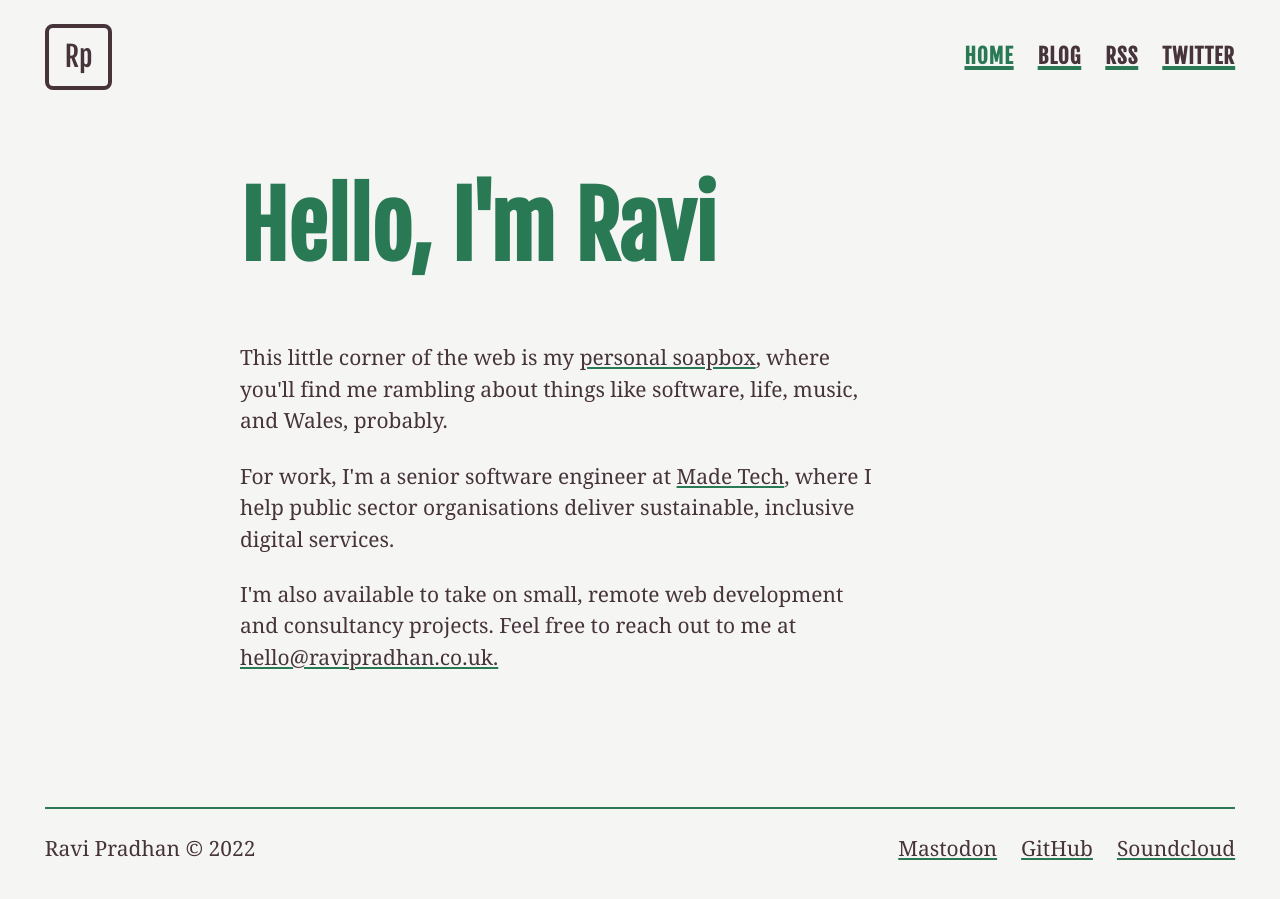
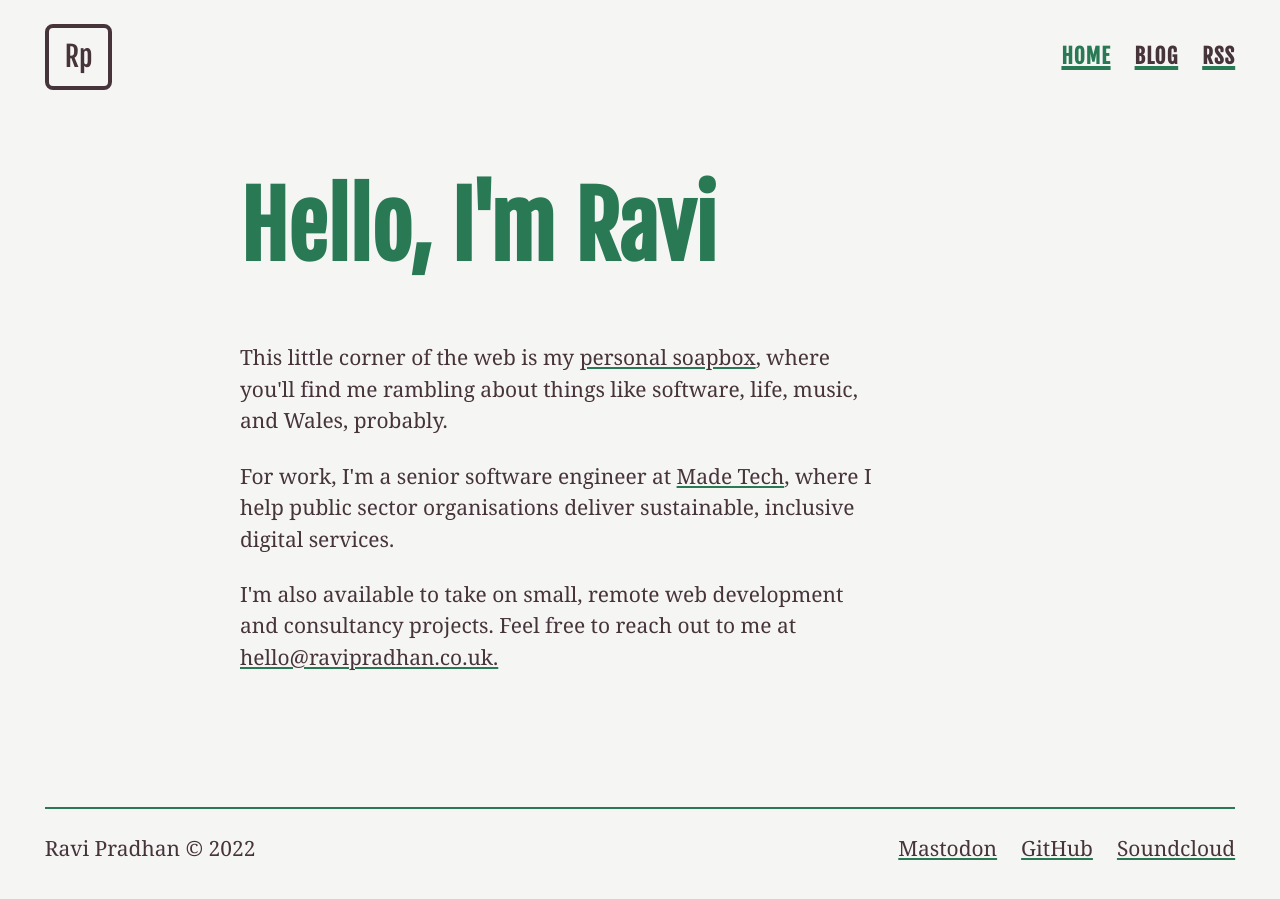
Before and after one commit to rav-pradhan/ravii.dev.personal, a Jekyll site: the page built from index.html, in a window 1280 px wide. Built offline with Jekyll 4.4.1, drawn with Linux system fonts in a browser that asks for light colours.

Commit message:
remove twitter from nav

```diff
--- a/_data/navigation.yml
+++ b/_data/navigation.yml
@@ -4,5 +4,3 @@
   link: /blog.html
 - name: RSS
   link: /feed.xml
-- name: Twitter
-  link: https://twitter.com/raviipx
```
